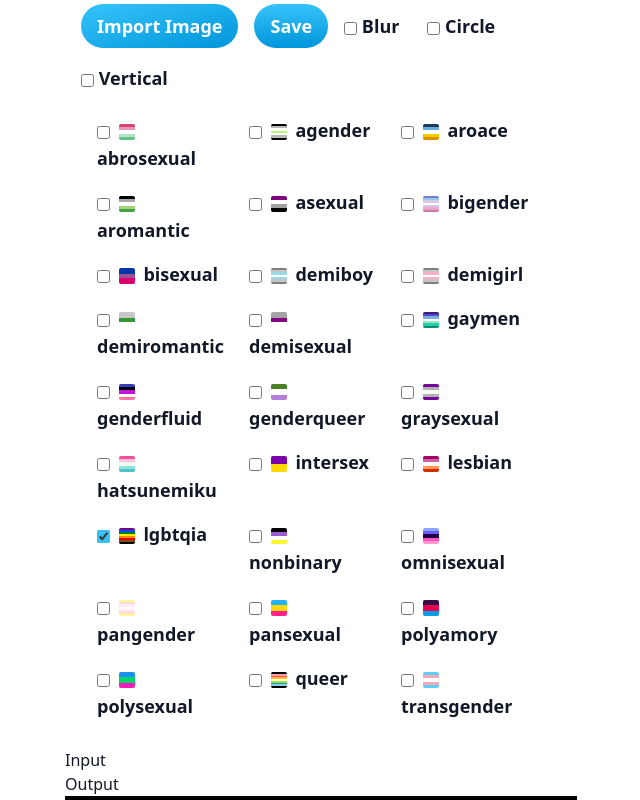
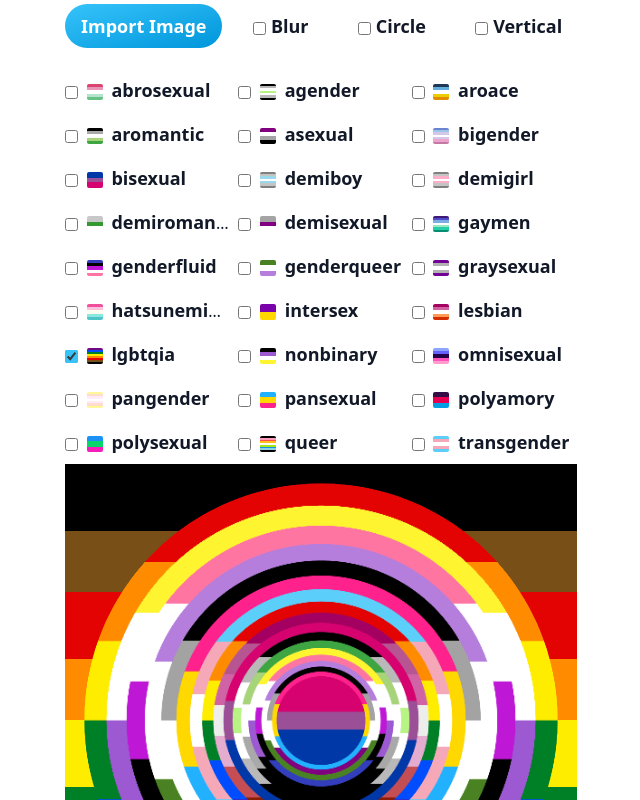
Before and after one commit to ZicklePop/pride-frames, a SvelteKit app: page / in a window 1280 px wide. Shown: the part 720-1520 px from the top of the page, without its empty margins (319-959 px from the left). Built offline with nearby package versions, Linux system fonts and the light colour scheme.

Commit message:
size detecting, design nits

```diff
--- a/src/lib/components/checkbox.svelte
+++ b/src/lib/components/checkbox.svelte
@@ -5,7 +5,7 @@
 	export let name: Flag | string;
 </script>
 
-<label class="text-lg font-semibold mr-3 cursor-pointer">
+<label class="text-lg font-semibold cursor-pointer">
 	<input
 		bind:checked
 		on:change
--- a/src/lib/components/flag-picker.svelte
+++ b/src/lib/components/flag-picker.svelte
@@ -25,8 +25,9 @@
 	}
 </script>
 
-<div class="grid grid-cols-1 gap-y-4 gap-x-2 md:grid-cols-3 py-2 px-4">
+<div class="grid grid-cols-1 gap-y-4 gap-x-0 md:grid-cols-3 md:gap-x-2 md:py-2">
 	{#each flagsArray as type}
+		<div class="truncate">
 			<Checkbox name={type} checked={$frameProps.flags.includes(type)} on:change={onChange}>
 				<span
 					role="img"
@@ -42,5 +43,6 @@
 				</span>
 				{type}
 			</Checkbox>
+		</div>
 	{/each}
 </div>
--- a/src/lib/stores.ts
+++ b/src/lib/stores.ts
@@ -5,7 +5,8 @@
 
 export const frameProps = writable({
 	blur: false,
+	flags: initialFlags,
 	round: false,
-	vertical: false,
-	flags: initialFlags
+	size: 1024,
+	vertical: false
 });
--- a/src/routes/+page.svelte
+++ b/src/routes/+page.svelte
@@ -10,6 +10,8 @@
 	let files: FileList | null = null;
 	let inputImage: string | null = '/favicon.png';
 	let outputImage: string | null = '';
+
+	const DEFAULT_SIZE = 1024;
 
 	onMount(renderPng);
 	const framePropsUnsubscribe = frameProps.subscribe(renderPng);
@@ -32,6 +34,23 @@
 		}
 	}
 
+	function getImageMinSize() {
+		let size = DEFAULT_SIZE;
+		if (typeof Image !== 'undefined' && inputImage) {
+			const img = new Image();
+			img.src = inputImage;
+			img.onload = () => {
+				const { width, height } = img;
+				const min = Math.min(width, height);
+				size = min;
+			};
+		}
+		frameProps.update((a) => {
+			a.size = size;
+			return a;
+		});
+	}
+
 	$: if (files) {
 		const file = files[0];
 		if (file && file.type.startsWith('image/')) {
@@ -44,6 +63,7 @@
 	}
 
 	$: if (inputImage) {
+		getImageMinSize();
 		renderPng();
 	}
 </script>
@@ -55,24 +75,18 @@
 </p>
 
 <div id="preview" class="relative">
-	<Svg angle={$frameProps.vertical ? 0 : 90} image={inputImage} />
+	<Svg angle={$frameProps.vertical ? 0 : 90} image={inputImage} size={$frameProps.size} />
 </div>
 
-<div class="my-5 mx-4 gap-4 flex md:flex-row flex-col flex-wrap md:items-center">
+<div class="my-5 gap-4 flex md:flex-row flex-col flex-wrap md:flex-nowrap md:items-center">
 	<File bind:files name="file">Import Image</File>
+	<div class="flex grow gap-x-5 justify-around">
+		<Checkbox bind:checked={$frameProps.blur} name="blur">Blur</Checkbox>
+		<Checkbox bind:checked={$frameProps.round} name="round">Circle</Checkbox>
+		<Checkbox bind:checked={$frameProps.vertical} name="vertical">Vertical</Checkbox>
+	</div>
+</div>
 
-	<button
-		class="text-center select-none text-lg cursor-pointer font-bold rounded-3xl py-2 px-4 bg-gradient-to-b from-cerulean-400 to-cerulean-600 text-white hover:from-cerulean-400 hover:to-cerulean-500 active:from-cerulean-500 active:to-cerulean-600"
-		on:click={renderPng}>Save</button
-	>
+<FlagPicker angle={$frameProps.vertical ? 90 : 0} />
 
-	<Checkbox bind:checked={$frameProps.blur} name="blur">Blur</Checkbox>
-	<Checkbox bind:checked={$frameProps.round} name="round">Circle</Checkbox>
-	<Checkbox bind:checked={$frameProps.vertical} name="vertical">Vertical</Checkbox>
-
-	<FlagPicker angle={$frameProps.vertical ? 90 : 0} />
-</div>
-<h2>Input</h2>
-
-<h2>Output</h2>
 <img src={outputImage} id="output" alt="output" />
```
Lines whose indentation alone changed are shown as unchanged.
